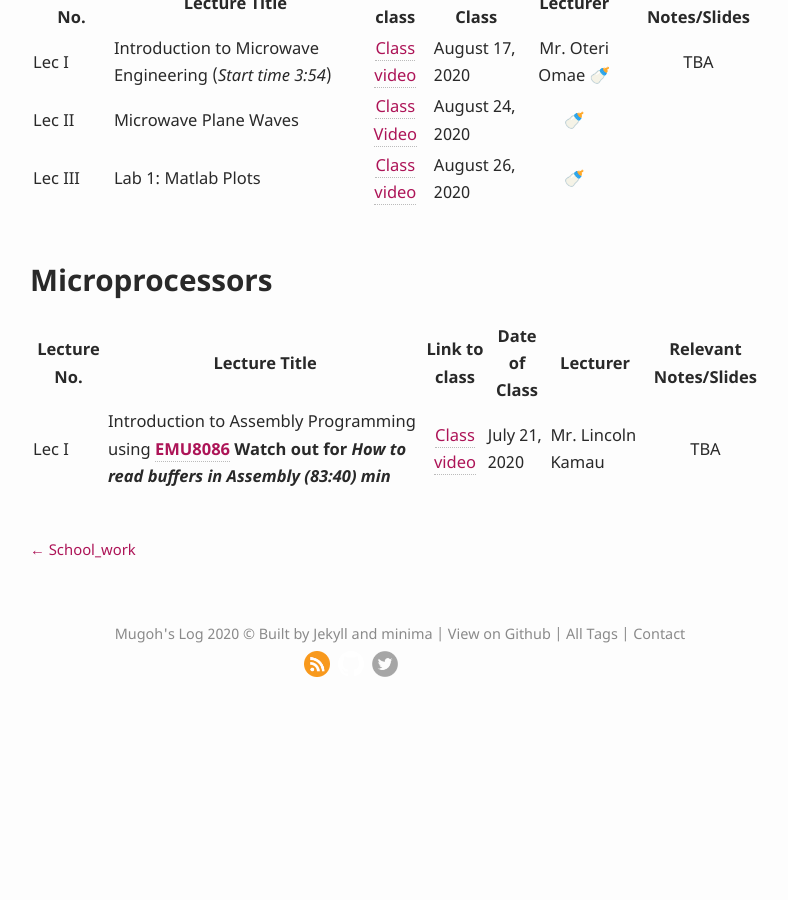
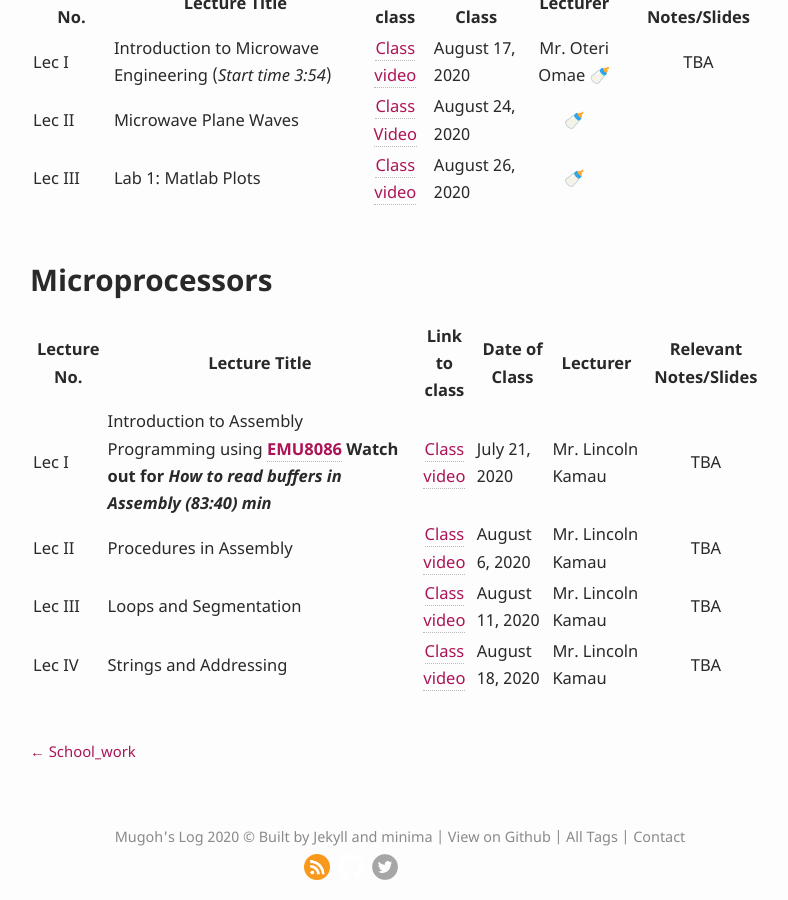
Before and after one commit to mugoh/log, a Jekyll site: the page built from misc/_school-work/tie_class_recordings.md, in a window 1280 px wide and 900 px high, scrolled down 2734 px. Shown: the whole window, without its empty margins (240-1028 px from the left). Built offline with Jekyll 4.4.1, drawn with Linux system fonts in a browser that asks for light colours; emoji names are drawn with the system emoji font; comment, search, counter and statistics services are not loaded; before the commit the page ends 3431 px from its top, so only the background shows below that.

Commit message:
add micro-p lectueres

```diff
--- a/misc/_school-work/tie_class_recordings.md
+++ b/misc/_school-work/tie_class_recordings.md
@@ -99,3 +99,6 @@ Microprocessors
 | Lecture No. | Lecture Title | Link to class  | Date of Class | Lecturer | Relevant Notes/Slides
 | ----------- | ------------- | :--------------: | ------------- | -------- | :--------------------: |
 | Lec I        | Introduction to Assembly Programming using **[EMU8086](http://www.philadelphia.edu.jo/academics/qhamarsheh/uploads/emu8086.pdf)** **Watch out for _How to read buffers in Assembly (83:40) min_** | [Class video](https://sc.conference.ke/playback/presentation/2.0/playback.html?meetingId=ec531594b14e86354ecdd3bff3ae60798bede393-1595327194057) | July 21, 2020 | Mr. Lincoln Kamau | TBA
+| Lec II        | Procedures in Assembly | [Class video](https://sc.conference.ke/playback/presentation/2.0/playback.html?meetingId=ac856e58243121d19fd0786131678edd1f410ffd-1596694062223) | August 6, 2020 | Mr. Lincoln Kamau | TBA
+| Lec III        | Loops and Segmentation | [Class video](https://sc.conference.ke/playback/presentation/2.0/playback.html?meetingId=3cd64938220ea2e83db3c3a13d0a29a29c0607d6-1597138499868) | August 11, 2020 | Mr. Lincoln Kamau | TBA
+| Lec IV        | Strings and Addressing | [Class video](https://sc.conference.ke/playback/presentation/2.0/playback.html?meetingId=04f7867b2dd65d7dd68d138a20f48f774473f07d-1597747286344) | August 18, 2020 | Mr. Lincoln Kamau | TBA
```
